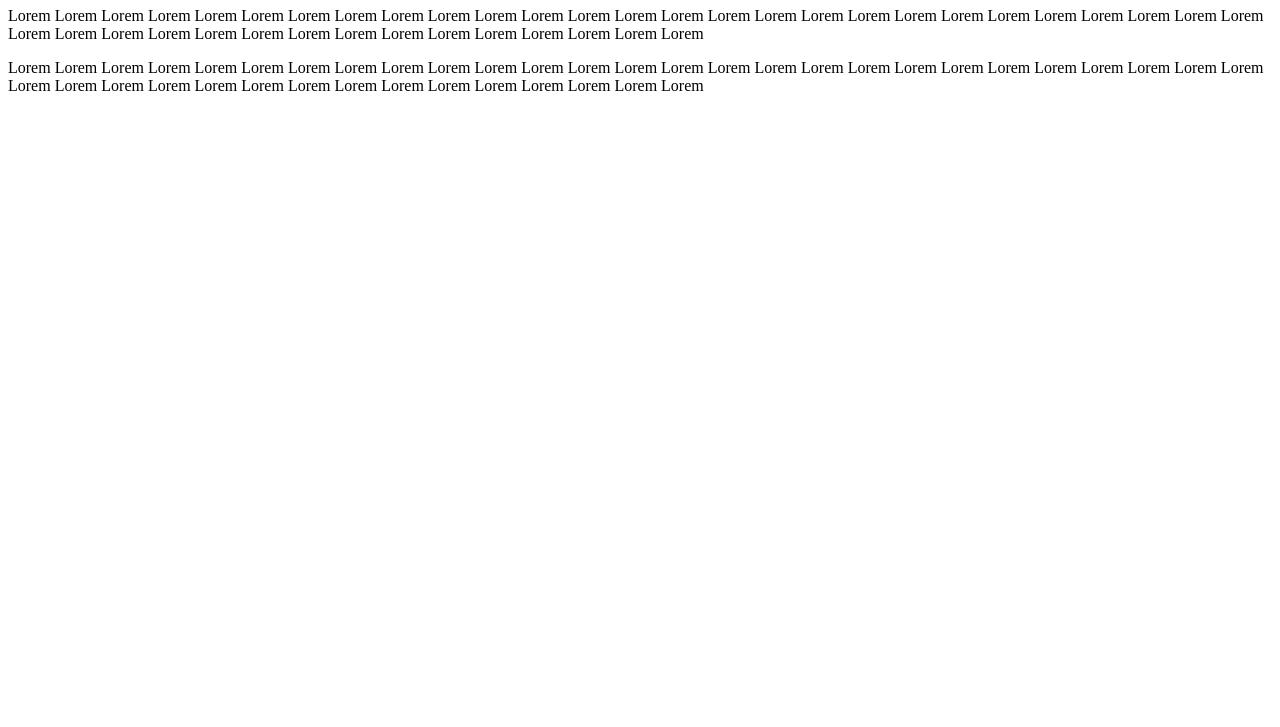
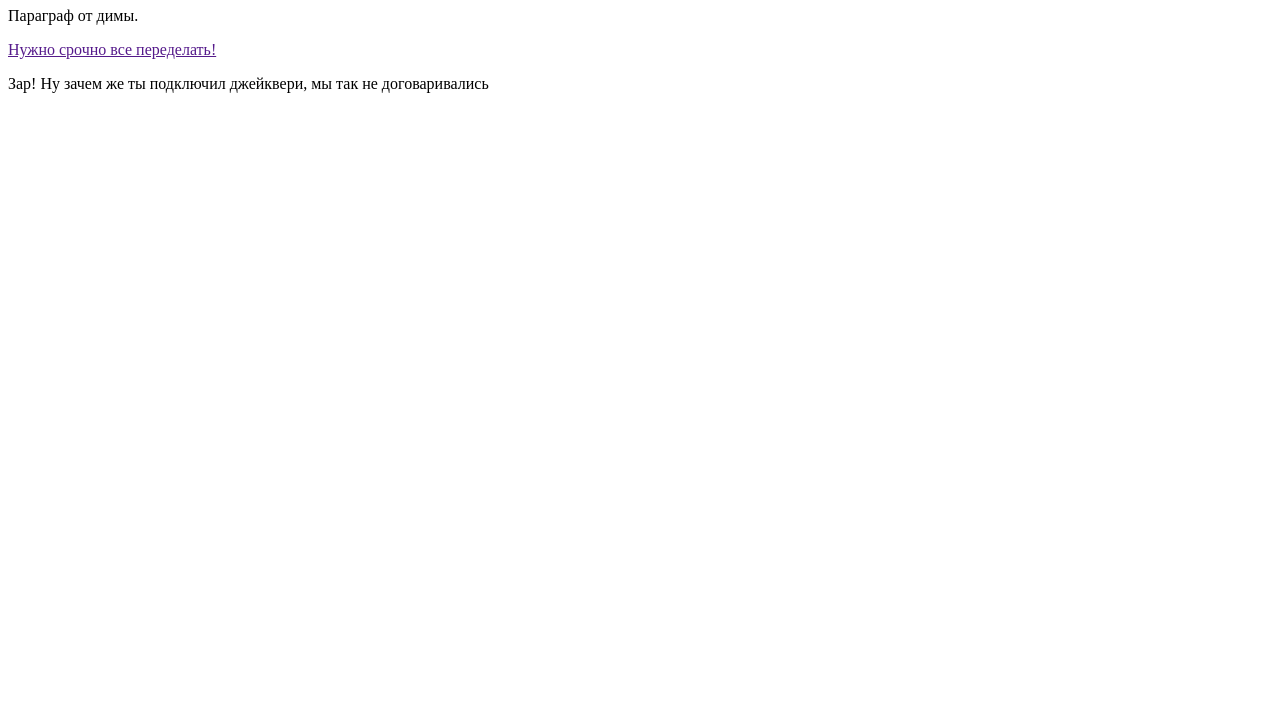
Before and after one commit to boramirovingian/git, a website: page app/index.html in a window 1280 px wide. Shown: the part 73-800 px from the top of the page. Drawn offline with nearby package versions, Linux system fonts and the light colour scheme.

Commit message:
WTF, Zar, jquery here

```diff
--- a/app/index.html
+++ b/app/index.html
@@ -6,8 +6,9 @@
 </head>
 <body>
     <h1>Git Title</h1>
-    <p>Lorem Lorem Lorem Lorem Lorem Lorem Lorem Lorem Lorem Lorem Lorem Lorem Lorem Lorem Lorem Lorem Lorem Lorem Lorem Lorem Lorem Lorem Lorem Lorem Lorem Lorem Lorem Lorem Lorem Lorem Lorem Lorem Lorem Lorem Lorem Lorem Lorem Lorem Lorem Lorem Lorem Lorem </p>
-    <p>Lorem Lorem Lorem Lorem Lorem Lorem Lorem Lorem Lorem Lorem Lorem Lorem Lorem Lorem Lorem Lorem Lorem Lorem Lorem Lorem Lorem Lorem Lorem Lorem Lorem Lorem Lorem Lorem Lorem Lorem Lorem Lorem Lorem Lorem Lorem Lorem Lorem Lorem Lorem Lorem Lorem Lorem </p>
+    <p>Параграф от димы.</p>
+    <a href="">Нужно срочно все переделать!</a>
+    <p>Зар! Ну зачем же ты подключил джейквери, мы так не договаривались</p>
     <script src="/bower_components/jquery/dist/jquery.min.js"></script>
 </body>
 </html>
```
